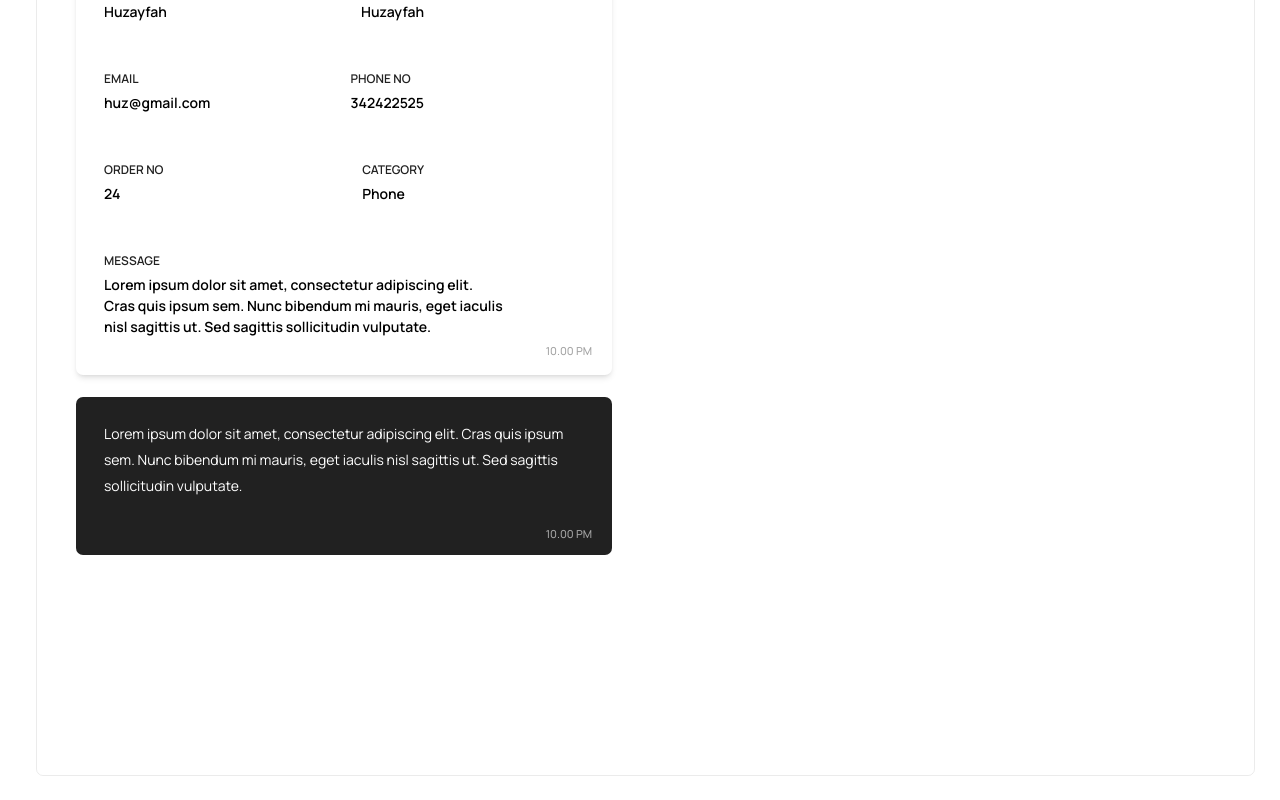
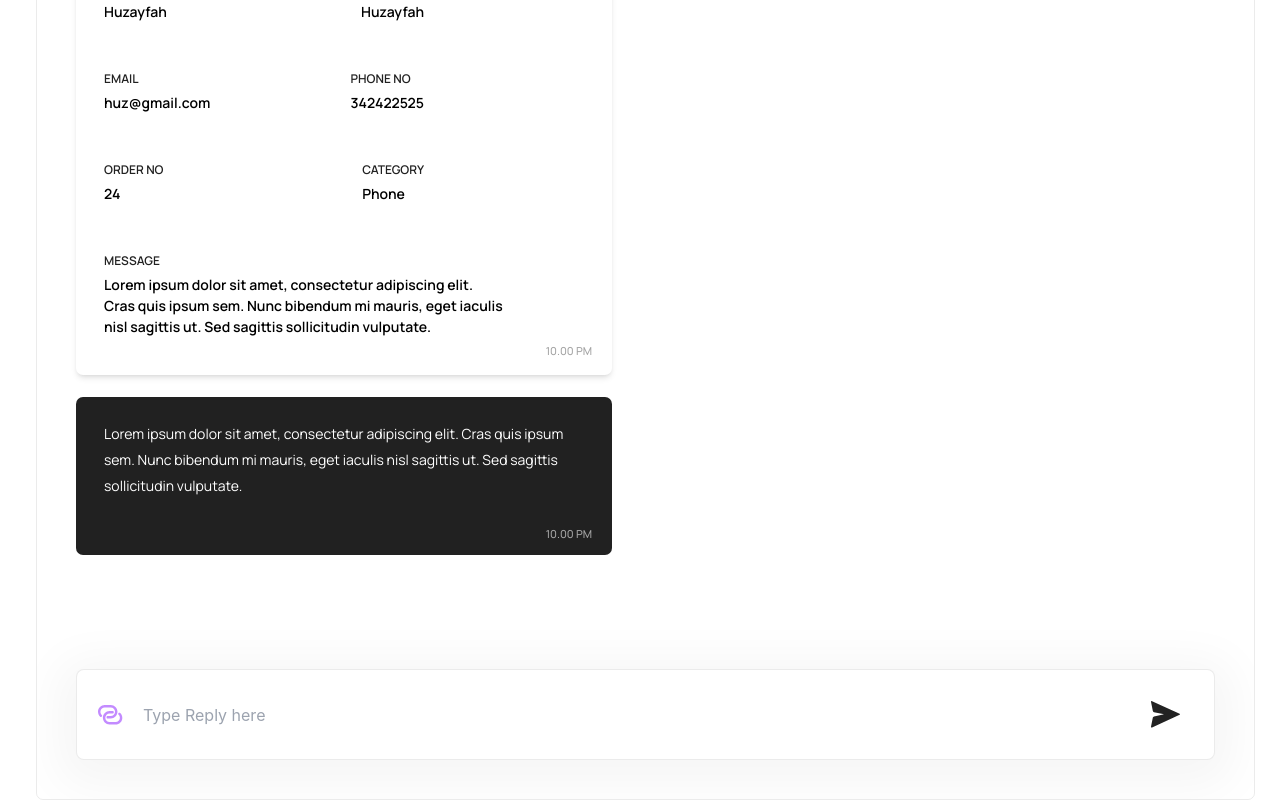
Before and after one commit to SmurfTec/Electra-Admin, a React (Vite) app: page /HelpCenterDetail in a window 1280 px wide. Shown: the part 243-1043 px from the top of the page. Before the commit the page ends 1019 px from the top, so only its background shows below. Built offline with nearby package versions, Linux system fonts and the light colour scheme.

Commit message:
help detail screen done

```diff
--- a/src/assets/Images.tsx
+++ b/src/assets/Images.tsx
@@ -95,5 +95,7 @@ const IMAGES: any = {
     Maintenance: new URL('../assets/icons/Maintenance.svg', import.meta.url).href,
     AddItem: new URL('../assets/icons/Add.svg', import.meta.url).href,
     pending: new URL('../assets/icons/pending.svg', import.meta.url).href,
+    Ring: new URL('../assets/icons/Ring.svg', import.meta.url).href,
+    Send: new URL('../assets/icons/Send.svg', import.meta.url).href,
 }
 export default IMAGES
--- a/src/atoms/InputText/index.tsx
+++ b/src/atoms/InputText/index.tsx
@@ -11,9 +11,10 @@ const CustomInputTxt=styled(InputText)`
     box-shadow: none !important; /* Add this line */
   }
 `
-export  const InputTxt = ({width,img,MainClasses,iconRight,inputClasses,...restProps}:any) => {
+export  const InputTxt = ({width,img,MainClasses,iconRight,iconLeft,LeftIcon,inputClasses,...restProps}:any) => {
   return (
     <div className={`flex items-center bg-lightgray gap-3 rounded-[8px] w-[397px] h-[72px] overflow-hidden pl-[21px] pr-[22px] ${MainClasses}`}>
+ {(iconLeft ==true && LeftIcon) && <img src={LeftIcon} alt="icon-img"/>}
   {(iconRight ==false && img) && <img src={img} alt="icon-img"/>}
     <CustomInputTxt {...restProps} className={`${inputClasses}`} />
     {(iconRight ==true && img) && <img src={img} alt="icon-img"/>}
--- a/src/pages/HelpCenters/HelpCenterDetail/index.tsx
+++ b/src/pages/HelpCenters/HelpCenterDetail/index.tsx
@@ -1,12 +1,13 @@
 import React,{useState,useRef} from 'react'
 import { Header } from '../../../components'
-import { CustomButton } from '../../../atoms'
+import { CustomButton,InputTxt } from '../../../atoms'
 import { SVGIcon } from '../../../components/SVG'
 import IMAGES from '../../../assets/Images'
 import { CustomMenu } from '../../../atoms/global.style'
+
 export const HelpCenterDetail = () => {
   const menuLeft: any = useRef(null);
-
+  const[Reply,setReply]=useState('')
   const ChangeStatus = (event: React.MouseEvent, item: any) => {
     event.preventDefault();
 
@@ -50,7 +51,7 @@ export const HelpCenterDetail = () => {
   return (
    <div>
       <Header chooseFilter={true} typeSearch={true} UserBox={true} />
-      <div className='w-[98%] h-[920px] border border-inputBorder rounded-[7px] mt-[35px] '>
+      <div className='w-[98%] h-auto border border-inputBorder rounded-[7px] mt-[35px] '>
         <div className='flex justify-between pt-[21px] pb-[18px] items-center border-b border-inputBorder px-[39px]'>
           <p className='text-[20px] font-[600]'>Help (ID #1234)</p>
           <div className='flex gap-4 items-center'>
@@ -114,6 +115,18 @@ Sed sagittis sollicitudin vulputate.</p>
 sagittis sollicitudin vulputate.
 <p className='text-[11px] font-[500] absolute bottom-2 right-5 text-[#A4A4A4]'>10.00 PM</p>
         </div>
+        <div className='pt-[114px] pl-[39px] pr-[39px] pb-[39px]'>
+        <InputTxt
+        placeholder="Type Reply here"
+        MainClasses="!bg-[#FFFFFF] pointer !shadow-input-shadow !rounded-[8px] border !border-inputBorder !w-full !h-[91px] !pr-[0px]"
+        iconLeft={true}
+        LeftIcon={IMAGES.Ring}
+        iconRight={true}
+        img={IMAGES.Send}
+        value={Reply}
+        onChange={(e: any) => setReply(e.target.value)}
+      />
+        </div>
       </div>
 
    </div>
--- a/tailwind.config.js
+++ b/tailwind.config.js
@@ -21,7 +21,8 @@ module.exports = {
       },
       boxShadow: {
         "custom-shadow": "0px 4px 14px rgba(0, 0, 0, 0.15)",
-        "custom-inset-shadow":"inset 0px 0px 19px rgba(0, 0, 0, 0.05)"
+        "custom-inset-shadow":"inset 0px 0px 19px rgba(0, 0, 0, 0.05)",
+        "input-shadow":"0px 9px 48px 18px rgba(0, 0, 0, 0.04)"
         // Add more custom shadows if needed
       },
       borderColor: {
```
Also changed, not shown: src/assets/icons/Ring.svg (added), src/assets/icons/Send.svg (added).
